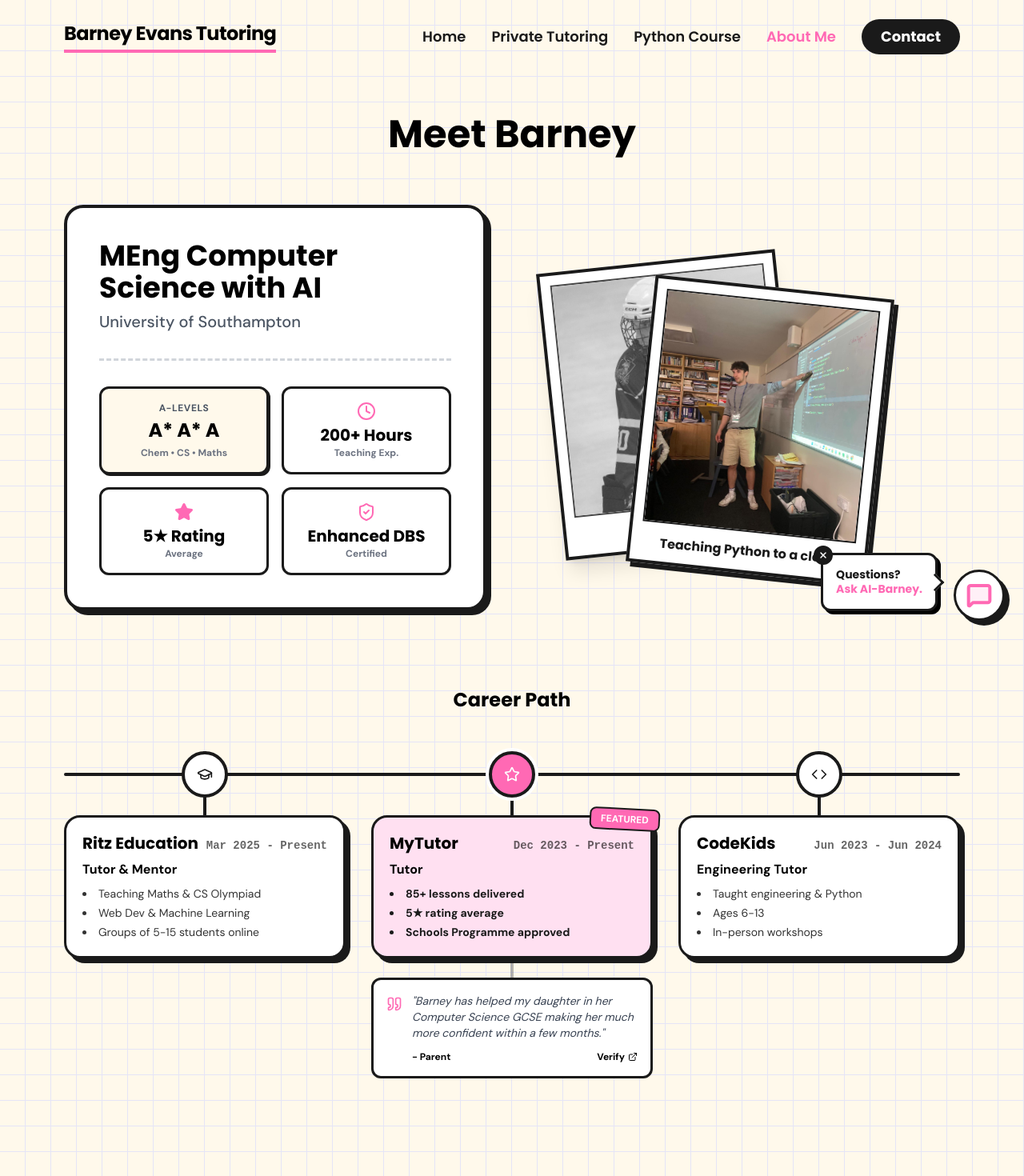
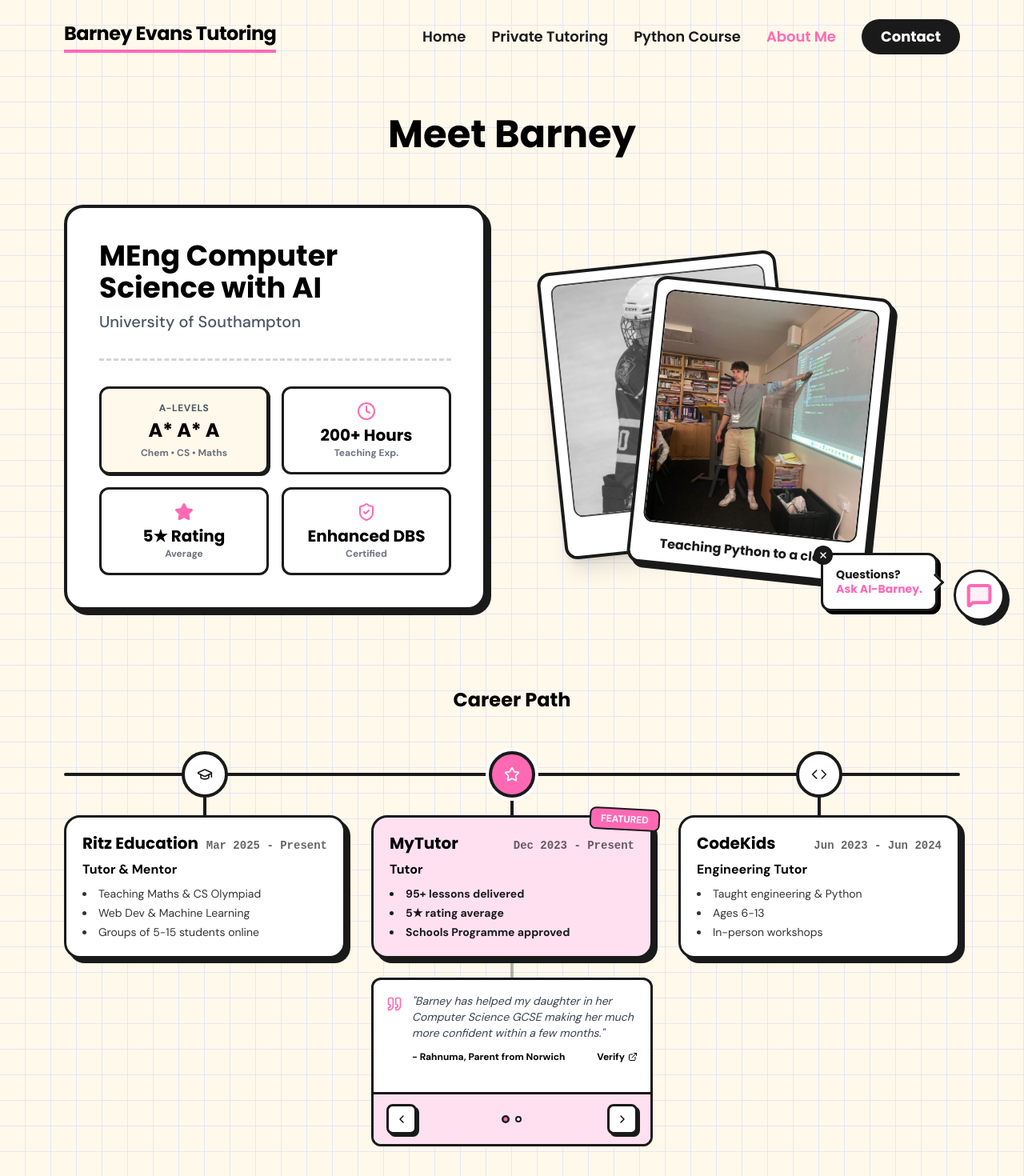
Before and after one commit to BarneyEvans/BarneyEvansTutoring.github.io, a React (Vite) app: page /#/about in a window 1280 px wide. Shown: the top 1470 px of the page at 80% size. Built offline with nearby package versions, Linux system fonts and the light colour scheme.

Commit message:
updated ui

```diff
--- a/src/constants.ts
+++ b/src/constants.ts
@@ -24,23 +24,47 @@ export const PYTHON_CURRICULUM: Lesson[] = [
 export const SERVICES: ServiceDetail[] = [
     {
         id: "cs",
-        title: "Programming & AI",
-        price: "£32",
+        title: "Specialist Programming and Applied AI",
+        price: "£38",
         priceDetail: "/hour",
         description: "", // Subtitle removed
         tags: ["Python", "JavaScript", "HTML/CSS", "Machine Learning"],
         logistics: "Online via Zoom (UK Time)  |  Levels: KS3, University & Adult Learners",
         structuredWhoFor: [
-            { title: "For School & Exams", description: "GCSE and A-Level Computer Science students needing grade security." },
-            { title: "For University", description: "Undergraduates working on coursework, dissertations, or new languages." },
-            { title: "For Personal Growth", description: "Adult beginners and hobbyists curious about AI, web development, or career switching." }
+            {
+                title: "Build AI Applications",
+                description: "Don't just use AI—build it. Learn to create RAG-powered chatbots (like AI-Barney) using Python, OpenAI, and Fast API."
+            },
+            {
+                title: "Full-Stack Development",
+                description: "Master the modern tech stack. We build responsive, deployed applications using React, TypeScript, and Tailwind CSS."
+            },
+            {
+                title: "Academic & Career Mastery",
+                description: "For A-Level NEAs, University dissertations, or career switchers. We focus on high-level system design and grade-securing code."
+            }
         ],
         structuredFeatures: [
-            { title: "Interactive Coding", description: "We code live together—you don't just watch me type." },
-            { title: "Step-by-Step", description: "Complex ideas broken down into small, clear components." },
-            { title: "Adaptive Pace", description: "We move as fast or slow as you need to master the concept." },
-            { title: "Active Recall", description: "Regular recaps of earlier concepts to ensure they stick." },
-            { title: "Applied Learning", description: "New ideas are immediately linked to exam questions or small projects." }
+            {
+                title: "Industry Best Practices",
+                description: "Writing clean, maintainable code using standard conventions (PEP 8, ESLint) and modular architecture."
+            },
+            {
+                title: "Full-Stack Architecture",
+                description: "Understanding how frontend, backend, and databases interact to build complete, scalable systems."
+            },
+            {
+                title: "Professional Code Review",
+                description: "Detailed feedback on your logic, efficiency, and style to refine your implementation towards professional standards."
+            },
+            {
+                title: "Systematic Debugging",
+                description: "Learning structured workflows to diagnose errors, manage dependencies, and solve complex problems independently."
+            },
+            {
+                title: "Deployment Pipelines",
+                description: "Taking projects from local development to live production environments using modern hosting and version control."
+            }
         ],
         lessonFlow: [
             { time: "5-10m", title: "Recap", description: "Reviewing previous concept or homework." },
@@ -52,7 +76,7 @@ export const SERVICES: ServiceDetail[] = [
     {
         id: "gcse",
         title: "GCSE Sciences & Maths",
-        price: "£29",
+        price: "£32",
         priceDetail: "/hour",
         description: "", // Subtitle removed
         tags: ["Maths", "Physics", "Chemistry", "Biology", "CompSci"],
@@ -89,7 +113,7 @@ export const EXPERIENCE: ExperienceJob[] = [
         title: "Tutor",
         company: "MyTutor",
         period: "Dec 2023 - Present",
-        details: ["85+ lessons delivered", "5★ rating average", "Schools Programme approved"]
+        details: ["95+ lessons delivered", "5★ rating average", "Schools Programme approved"]
     },
     {
         title: "Engineering Tutor",
--- a/src/pages/About.tsx
+++ b/src/pages/About.tsx
@@ -1,10 +1,31 @@
 
-import React from 'react';
-import { motion } from 'framer-motion';
+import React, { useState } from 'react';
+import { motion, AnimatePresence } from 'framer-motion';
 import { EXPERIENCE, MYTUTOR_URL } from '../constants';
-import { ExternalLink, GraduationCap, Star, Code, Quote, Clock, ShieldCheck } from 'lucide-react';
+import { ExternalLink, GraduationCap, Star, Code, Quote, Clock, ShieldCheck, ChevronLeft, ChevronRight } from 'lucide-react';
 
 const About: React.FC = () => {
+    const [currentReviewIndex, setCurrentReviewIndex] = useState(0);
+
+    const reviews = [
+        {
+            text: "Barney has helped my daughter in her Computer Science GCSE making her much more confident within a few months.",
+            author: "Rahnuma, Parent from Norwich"
+        },
+        {
+            text: "Really pleased with the work Barney is doing with my son for Computer Science GCSE, he is helping build his confidence and knowledge base after an extended time out of school.",
+            author: "Suzanne, Parent from Hook"
+        }
+    ];
+
+    const nextReview = () => {
+        setCurrentReviewIndex((prev) => (prev + 1) % reviews.length);
+    };
+
+    const prevReview = () => {
+        setCurrentReviewIndex((prev) => (prev - 1 + reviews.length) % reviews.length);
+    };
+
     const getIcon = (company: string) => {
         if (company.includes("Ritz")) return <GraduationCap size={20} />;
         if (company.includes("MyTutor")) return <Star size={20} />;
@@ -74,9 +95,9 @@ const About: React.FC = () => {
                         initial={{ opacity: 0, rotate: -20, scale: 0.8 }}
                         animate={{ opacity: 1, rotate: -6, scale: 1 }}
                         transition={{ delay: 0.2, duration: 0.5 }}
-                        className="absolute top-4 lg:left-4 w-[260px] h-[320px] lg:w-[300px] lg:h-[360px] bg-white p-3 pb-12 border-4 border-black shadow-xl transform z-0"
+                        className="absolute top-4 lg:left-4 w-[260px] h-[320px] lg:w-[300px] lg:h-[360px] bg-white p-3 pb-12 border-4 border-black rounded-2xl shadow-xl transform z-0"
                     >
-                        <div className="w-full h-full bg-gray-200 border-2 border-black overflow-hidden grayscale opacity-80 hover:grayscale-0 hover:opacity-100 transition-all duration-500">
+                        <div className="w-full h-full bg-gray-200 border-2 border-black rounded-xl overflow-hidden grayscale opacity-80 hover:grayscale-0 hover:opacity-100 transition-all duration-500">
                              <img src="/assets/hockey_image.jpg" alt="Ice Hockey" className="w-full h-full object-cover" />
                         </div>
                         <p className="font-heading font-bold text-center mt-3 text-gray-500 rotate-1">Ice Hockey 🏒</p>
@@ -87,9 +108,9 @@ const About: React.FC = () => {
                         initial={{ opacity: 0, rotate: 10, scale: 0.8 }}
                         animate={{ opacity: 1, rotate: 6, scale: 1 }}
                         transition={{ delay: 0.4, duration: 0.5 }}
-                        className="absolute top-12 lg:left-32 w-[260px] h-[320px] lg:w-[300px] lg:h-[360px] bg-white p-3 pb-12 border-4 border-black shadow-solid z-10"
+                        className="absolute top-12 lg:left-32 w-[260px] h-[320px] lg:w-[300px] lg:h-[360px] bg-white p-3 pb-12 border-4 border-black rounded-2xl shadow-solid z-10"
                     >
-                        <div className="w-full h-full bg-gray-200 border-2 border-black overflow-hidden">
+                        <div className="w-full h-full bg-gray-200 border-2 border-black rounded-xl overflow-hidden">
                             <img src="/assets/teaching.jpg" alt="Teaching Python to a class" className="w-full h-full object-cover" />
                         </div>
                         <p className="font-heading font-bold text-center mt-3 text-black -rotate-1">Teaching Python to a class</p>
@@ -160,7 +181,7 @@ const About: React.FC = () => {
                                         </div>
                                     </div>
 
-                                    {/* Threaded Testimonial for MyTutor */}
+                                    {/* Testimonials Carousel for MyTutor */}
                                     {isMyTutor && (
                                         <div className="relative mt-4 ml-8 md:ml-0 md:mt-6">
                                             {/* Connector Line (Mobile: L-Shape) */}
@@ -168,20 +189,70 @@ const About: React.FC = () => {
                                             {/* Connector Line (Desktop: Vertical) */}
                                             <div className="hidden md:block absolute -top-6 left-1/2 -translate-x-1/2 w-1 h-6 bg-black opacity-30"></div>
 
-                                            <div className="bg-white rounded-xl border-3 border-black p-4 shadow-sm relative">
-                                                <div className="flex gap-3 items-start">
+                                            {/* Carousel Container */}
+                                            <div className="bg-white rounded-xl border-3 border-black shadow-sm overflow-hidden">
+                                                {/* Review Content with AnimatePresence for slide animation */}
+                                                <div className="relative min-h-[140px] p-4">
+                                                    <AnimatePresence mode="wait">
+                                                        <motion.div
+                                                            key={currentReviewIndex}
+                                                            initial={{ opacity: 0, x: 20 }}
+                                                            animate={{ opacity: 1, x: 0 }}
+                                                            exit={{ opacity: 0, x: -20 }}
+                                                            transition={{ duration: 0.3 }}
+                                                            className="flex gap-3 items-start"
+                                                        >
                                                             <Quote size={20} className="text-hot-pink flex-shrink-0 mt-1" />
-                                                    <div>
+                                                            <div className="flex-1">
                                                                 <p className="italic text-sm text-gray-700 mb-3">
-                                                            "Barney has helped my daughter in her Computer Science GCSE making her much more confident within a few months."
+                                                                    "{reviews[currentReviewIndex].text}"
                                                                 </p>
                                                                 <div className="flex justify-between items-center">
-                                                            <span className="font-bold text-xs">- Parent</span>
-                                                            <a href={MYTUTOR_URL} target="_blank" rel="noreferrer" className="text-xs font-bold flex items-center gap-1 hover:text-hot-pink">
+                                                                    <span className="font-bold text-xs">- {reviews[currentReviewIndex].author}</span>
+                                                                    <a href={MYTUTOR_URL} target="_blank" rel="noreferrer" className="text-xs font-bold flex items-center gap-1 hover:text-hot-pink transition-colors">
                                                                         Verify <ExternalLink size={12}/>
                                                                     </a>
                                                                 </div>
                                                             </div>
+                                                        </motion.div>
+                                                    </AnimatePresence>
+                                                </div>
+
+                                                {/* Navigation Controls */}
+                                                <div className="border-t-3 border-black bg-light-pink px-4 py-3 flex items-center justify-between">
+                                                    {/* Left Arrow */}
+                                                    <button
+                                                        onClick={prevReview}
+                                                        className="bg-white border-3 border-black rounded-lg p-2 hover:bg-hot-pink hover:text-white transition-colors shadow-solid-sm hover:shadow-none hover:translate-x-[2px] hover:translate-y-[2px]"
+                                                        aria-label="Previous review"
+                                                    >
+                                                        <ChevronLeft size={16} />
+                                                    </button>
+
+                                                    {/* Pagination Dots */}
+                                                    <div className="flex gap-2">
+                                                        {reviews.map((_, index) => (
+                                                            <button
+                                                                key={index}
+                                                                onClick={() => setCurrentReviewIndex(index)}
+                                                                className={`w-2 h-2 rounded-full border-2 border-black transition-all ${
+                                                                    index === currentReviewIndex
+                                                                        ? 'bg-hot-pink scale-125'
+                                                                        : 'bg-white hover:bg-gray-200'
+                                                                }`}
+                                                                aria-label={`Go to review ${index + 1}`}
+                                                            />
+                                                        ))}
+                                                    </div>
+
+                                                    {/* Right Arrow */}
+                                                    <button
+                                                        onClick={nextReview}
+                                                        className="bg-white border-3 border-black rounded-lg p-2 hover:bg-hot-pink hover:text-white transition-colors shadow-solid-sm hover:shadow-none hover:translate-x-[2px] hover:translate-y-[2px]"
+                                                        aria-label="Next review"
+                                                    >
+                                                        <ChevronRight size={16} />
+                                                    </button>
                                                 </div>
                                             </div>
                                         </div>
```
Also changed, not shown: src/components/CourseRoadmap.tsx (+19 -18 lines), src/components/ServiceCard.tsx (+5 -2 lines), src/pages/PythonCourse.tsx (+3 -5 lines), 1 other file (tests, documents, lock files or other folders). Lines whose indentation alone changed are shown as unchanged.
